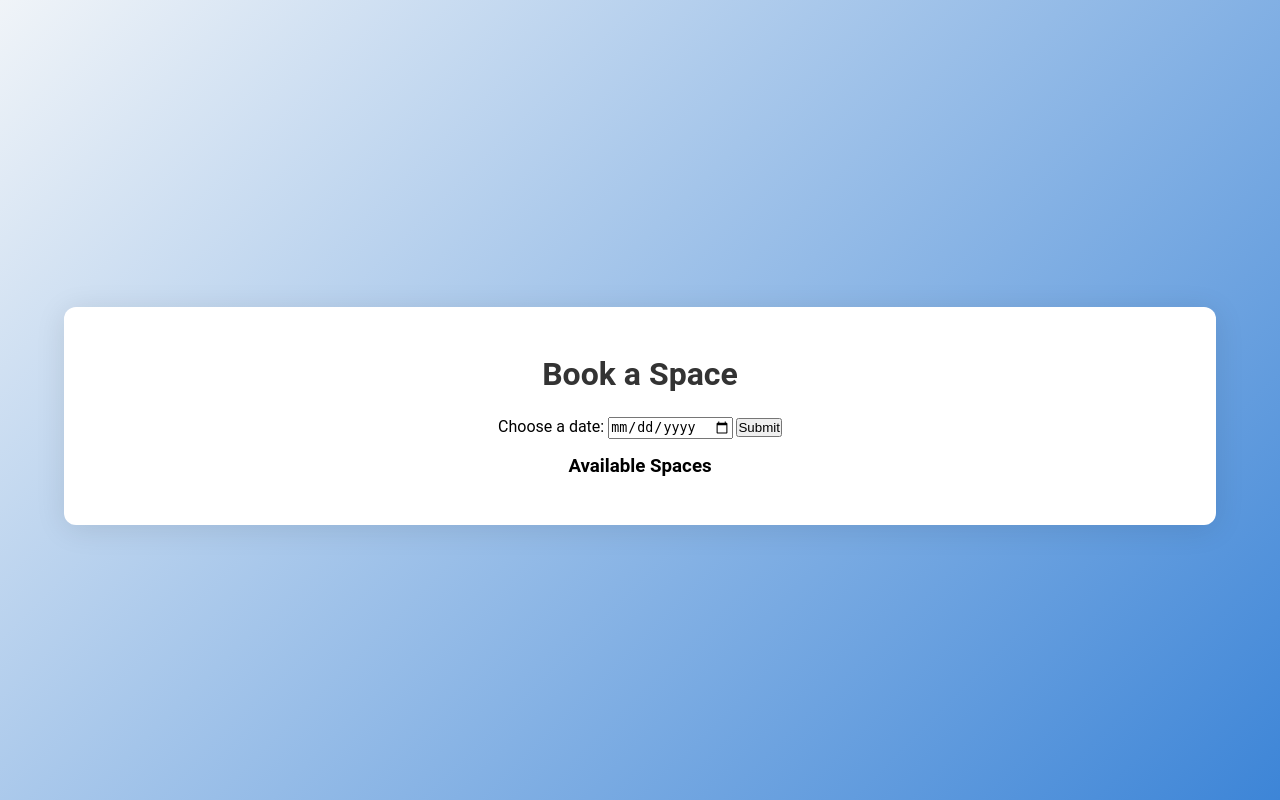
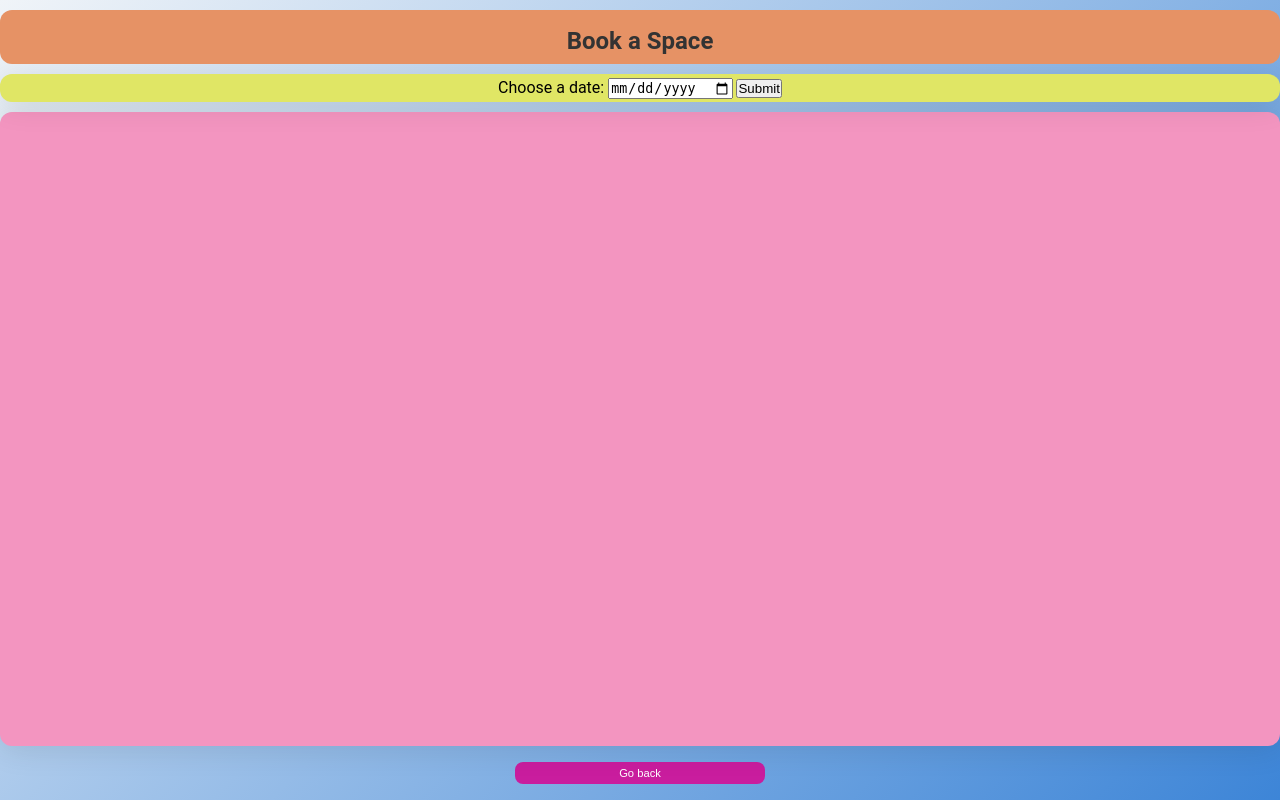
Before and after one commit to cajcrook/makersbnb, a Flask app: page /index/1/bookings in a window 1280 px wide. Run offline with Flask 3, Linux system fonts and the light colour scheme; data that the repository does not hold is empty; some libraries are stand-ins or nearby versions.

Commit message:
bookings pages css aligned and updated

```diff
--- a/static/style_booking.css
+++ /dev/null
@@ -1,141 +0,0 @@
-* {
-    margin: 0;
-    padding: 0;
-    box-sizing: border-box;
-  }
-  body {
-    display: flex;
-    justify-content: center;
-    align-items: center;
-    height: 100vh;
-    margin: 0;
-    font-family: 'Roboto', sans-serif;
-    background: linear-gradient(135deg, #f0f4f8, #3d85d7);
-}
-h1 {
-    text-align: center;
-    font-size: 2rem;
-    font-weight: 700;
-    margin-bottom: 1.5rem;
-    color: #333;
-}
-h2 {
-    text-align: center;
-    font-size: 1.5rem;
-    font-weight: 700;
-    margin-bottom: 1.5rem;
-    color: #333;
-    margin-top: 1rem; /* Ensure there is space above the title */
-
-}
-ul {
-    list-style-type:none;
-    padding:0px;
-    margin:0px;
-}
-li {
-    list-style-type:none;
-    margin-bottom:1.5px;
-}
-
-.date_dropdown_container {
-    position: relative;
-    margin-bottom: 1rem;
-}
-
-.booking_page_container {
-    background: hsl(0, 0%, 100%);
-    border-radius: 12px;
-    box-shadow: 0 4px 30px rgba(0, 0, 0, 0.1);
-    padding: 3rem;
-    width: 90%;
-    max-height: 80vh; /* Set a max height based on viewport height */
-    display: flex;
-    flex-direction: column;
-    align-items: center;
-    justify-content: flex-start; /* Adjusted to start at the top */
-    position: relative;
-    margin-top: 2rem;
-    overflow-y: auto; /* Enable vertical scrolling */
-    }
-
-.booking_page_container li {
-    display: flex;
-    flex-direction: column;
-    align-items: center;
-    width: 100%;
-    padding: 1rem;
-    margin-top: 1rem;
-    margin-bottom: 1rem;
-    border: 1px solid #ddd;
-    border-radius: 8px;
-    background-color: #fff;
-    box-shadow: 0 4px 10px rgba(0, 0, 0, 0.1);
-    transition: transform 0.2s ease-in-out;
-    font-size: 1rem;
-}
-.booking_page_container li:hover {
-    transform: scale(1.005);
-}
-
-.booking_page_container a {
-    text-decoration: none;
-    color: #333;
-    font-size: 1.1rem;
-    font-weight: 400;
-    margin-bottom: 0rem;
-    display: block; /* Make the <a> tag behave like a block-level element */
-    text-align: center; /* Center the text horizontally */
-    width: 100%; /* Ensure the <a> takes up the full width of its container */
-}
-
-
-.booking_page_container button[type="submit"] {
-    padding: 0.8rem 1.5rem;
-    background-color: #3d85d7;
-    color: white;
-    border: none;
-    border-radius: 5px;
-    cursor: pointer;
-    font-size: 1rem;
-    margin-bottom: 0rem;
-    display: block; /* Make the <a> tag behave like a block-level element */
-    text-align: center; /* Center the text horizontally */
-    width: 100%;
-}
-
-.booking_page_containerbutton[type="submit"]:hover {
-    background-color: #2a6ba4;
-}
-
-.booking_page_container button {
-    background: none;
-    border: none;
-    color: #3d85d7;
-    font-size: 1rem;
-    cursor: pointer;
-    margin-top: 1rem;
-}
-
-.booking_page_container button a {
-    text-decoration: none;
-    color: inherit;
-}
-
-.button_container button {
-    width: 90%;
-    border: none;
-    border-radius: 8px;
-    background-color: #c91d9e;
-    color: #fff;
-    font-weight: 500;
-    cursor: pointer;
-    transition: background-color 0.3s ease;
-    margin-top: 0.5rem;
-    padding: 0.75rem 1.5rem;
-    font-size: 1rem;
-    position: absolute;
-    bottom: 10px;
-    left: 50%;
-    transform: translateX(-50%);
-  }
--- /dev/null
+++ b/static/style_bookings.css
@@ -0,0 +1,202 @@
+* {
+    margin: 0;
+    padding: 0;
+    box-sizing: border-box;
+  }
+  body {
+    display: flex;
+    justify-content: center;
+    align-items: center;
+    height: 100vh;
+    margin: 0;
+    font-family: 'Roboto', sans-serif;
+    background: linear-gradient(135deg, #f0f4f8, #3d85d7);
+
+}
+h1 {
+    text-align: center;
+    font-size: 2rem;
+    font-weight: 700;
+    margin-bottom: 1.5rem;
+    color: #333;
+}
+h2 {
+    text-align: center;
+    font-size: 1.5rem;
+    font-weight: 700;
+    margin-bottom: 1.5rem;
+    color: #333;
+    margin-top: 1rem; /* Ensure there is space above the title */
+
+}
+ul {
+    list-style-type:none;
+    padding:0px;
+    margin:0px;
+}
+li {
+    list-style-type:none;
+    margin-bottom:1.5px;
+}
+
+.wrapper {
+    display: flex;
+    flex-direction: column;
+    width: 100%;
+    height: 100vh; /* Ensure the wrapper takes up the entire viewport height */
+    margin: 0 auto;
+}
+
+/* Ensure the title container stays at the top */
+.title_container {
+    font-family: 'Roboto', sans-serif;
+    color: rgb(60, 65, 75);
+    line-height: 1;
+    border-radius: 12px;
+    background-color: rgb(230, 146, 101);
+    width: 100%;
+    display: block;
+    padding: 0.2rem;
+    margin-bottom: 10px;
+    margin-top: 10px;
+    z-index: 1000;
+    /* height: 60px; */
+}
+
+.title_container h1 {
+    font-size: 2rem;
+    margin-bottom: 0.5rem;
+    font-weight: 700;
+    color: #333;
+    /* font-style: oblique; */
+  }
+
+.title_container h2 {
+    font-size: 1.5rem;
+    margin-bottom: 0.5rem;
+    font-weight: 700;
+    color: #333;
+    /* font-style: oblique; */
+  }
+
+
+/* Date dropdown container styling */
+.date_dropdown_container {
+    border-radius: 12px;
+    background-color: rgb(224, 230, 101);
+    box-shadow: 0 4px 30px rgba(0, 0, 0, 0.1);
+    width: 100%;
+    display: flex;
+    justify-content: center;
+    align-items: center;
+    padding: 0.2rem;
+    margin-bottom: 10px;
+    z-index: 500;
+}
+
+/* Booking page container styling */
+.booking_page_container {
+    background: hsl(333, 80%, 77%);
+    border-radius: 12px;
+    box-shadow: 0 4px 30px rgba(0, 0, 0, 0.1);
+    padding: 1rem;
+    width: 100%; /* Adjusted to fill width */
+    max-height: 100vh;
+    display: flex;
+    flex-direction: column;
+    align-items: center;
+    justify-content: flex-start;
+    overflow-y: auto;
+    z-index: 0;
+    flex-grow: 1; /* Allow it to grow and take up remaining space */
+
+}
+
+.booking_page_container li {
+    display: flex;
+    flex-direction: column;
+    align-items: center;
+    width: 100%;
+    height: 150px;
+    padding: 0.3rem;
+    margin-bottom: 1rem;
+    border: 1px solid #ddd;
+    border-radius: 8px;
+    background-color: #fff;
+    box-shadow: 0 4px 10px rgba(0, 0, 0, 0.1);
+    transition: transform 0.2s ease-in-out;
+    font-size: 1rem;
+}
+
+.booking_page_container li:hover {
+    transform: scale(1.005);
+}
+
+.booking_page_container a {
+    text-decoration: none;
+    color: #333;
+    font-size: 1rem;
+    font-weight: 400;
+    margin-bottom: 0rem;
+    padding: 0.5rem;
+    display: block; /* Make the <a> tag behave like a block-level element */
+    text-align: center; /* Center the text horizontally */
+    width: 100%; /* Ensure the <a> takes up the full width of its container */
+}
+
+.booking_page_container form {
+    display: flex;
+    flex-direction: column;
+    align-items: center; /* Center content horizontally */
+    width: 100%; /* Ensure the form takes the full width of the <li> */
+}
+
+.booking_page_container button[type="submit"] {
+    padding: 0.4rem 1.5rem;
+    background-color: #3d85d7;
+    color: white;
+    border: none;
+    border-radius: 5px;
+    cursor: pointer;
+    font-size: 1rem;
+    margin: 1rem auto 0; /* Center the button horizontally */
+    display: block;
+    text-align: center;
+    width: 150px;
+}
+
+
+.booking_page_container button[type="submit"]:hover {
+    background-color: #2a6ba4;
+}
+
+.booking_page_container button a {
+    text-decoration: none;
+    color: inherit;
+}
+
+/* Back button container */
+.back_button_container {
+    width: 100%; /* Ensure it spans the full width */
+    display: flex;
+    justify-content: center;
+    margin-top: auto; /* Pushes the button to the bottom */
+    padding: 1rem;
+}
+
+.back_button_container button {
+    width: 20%; /* Button width */
+    border: none;
+    border-radius: 8px;
+    background-color: #c91d9e;
+    color: #fff;
+    cursor: pointer;
+    transition: background-color 0.3s ease;
+    padding: 0.3rem 1rem;
+    font-size: .7rem;
+    text-align: center;
+}
+
+.back_button_container button:hover {
+    background-color: #a91374; /* Darker shade on hover */
+}
--- a/templates/bookings.html
+++ b/templates/bookings.html
@@ -2,11 +2,13 @@
 <html lang="en">
     <head>
         <title>MakersBnB</title>
-        <link rel="stylesheet" href="/static/style_booking.css" />
+        <link rel="stylesheet" href="/static/style_bookings.css" />
     </head>
     <body>
-        <div class="booking_page_container">
-            <h1>Book a Space</h1>
+        <div class="wrapper">
+        <div class="title_container">
+            <h2>Book a Space</h2>
+        </div>
             <div class="date_dropdown_container">
                 <form action="/index/{{ user.id }}/bookings" method="POST">
                     <label for="date">Choose a date:</label>
@@ -14,17 +16,21 @@
                     <input type="submit" value="Submit">
                 </form>
         </div>
-        <!-- <div class="available_space_container"> -->
-                <h3>Available Spaces</h3>
-
+        <div class="booking_page_container">
                 <ul>
                 {% for space in spaces %}
                     <li>
-                                <a href="/spaces/{{space.id}}">{{space.name}}, {{space.short_description}}, {{space.price_per_night}}</a>
+                        <!-- Commented out code makes whole box clickable -->
+                        <!-- <a href="/spaces/{{space.id}}">{{space.name}}<br><br>{{space.short_description}}<br>{{space.price_per_night}} p/ night</a> -->
+                        <a><b>{{space.name}}</b><br><br>{{space.short_description}}<br>{{space.price_per_night}} p/ night</a>
+                        <button type="submit">View</button>
                     </li>
                 {% endfor %}
                 </ul>
             </div>
-        <!-- </div> -->
+        <div class="back_button_container">
+            <button onclick="window.history.back()" ><a>Go back</a></button>
+        </div>
+    </div>
     </body>
 </html>
```
Also changed, not shown: templates/bookings_filtered.html (+11 -5 lines). Lines whose indentation alone changed are shown as unchanged.
